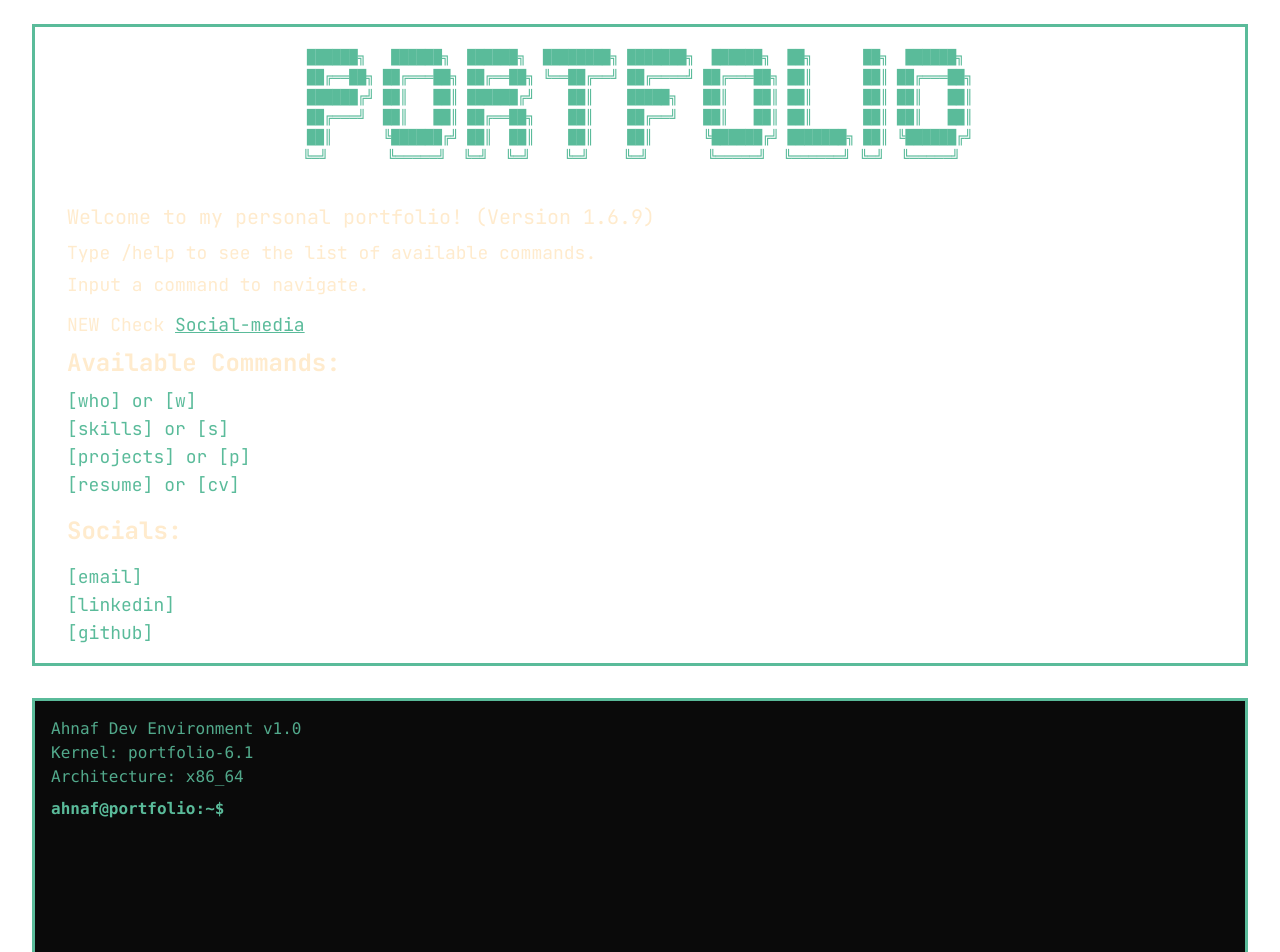
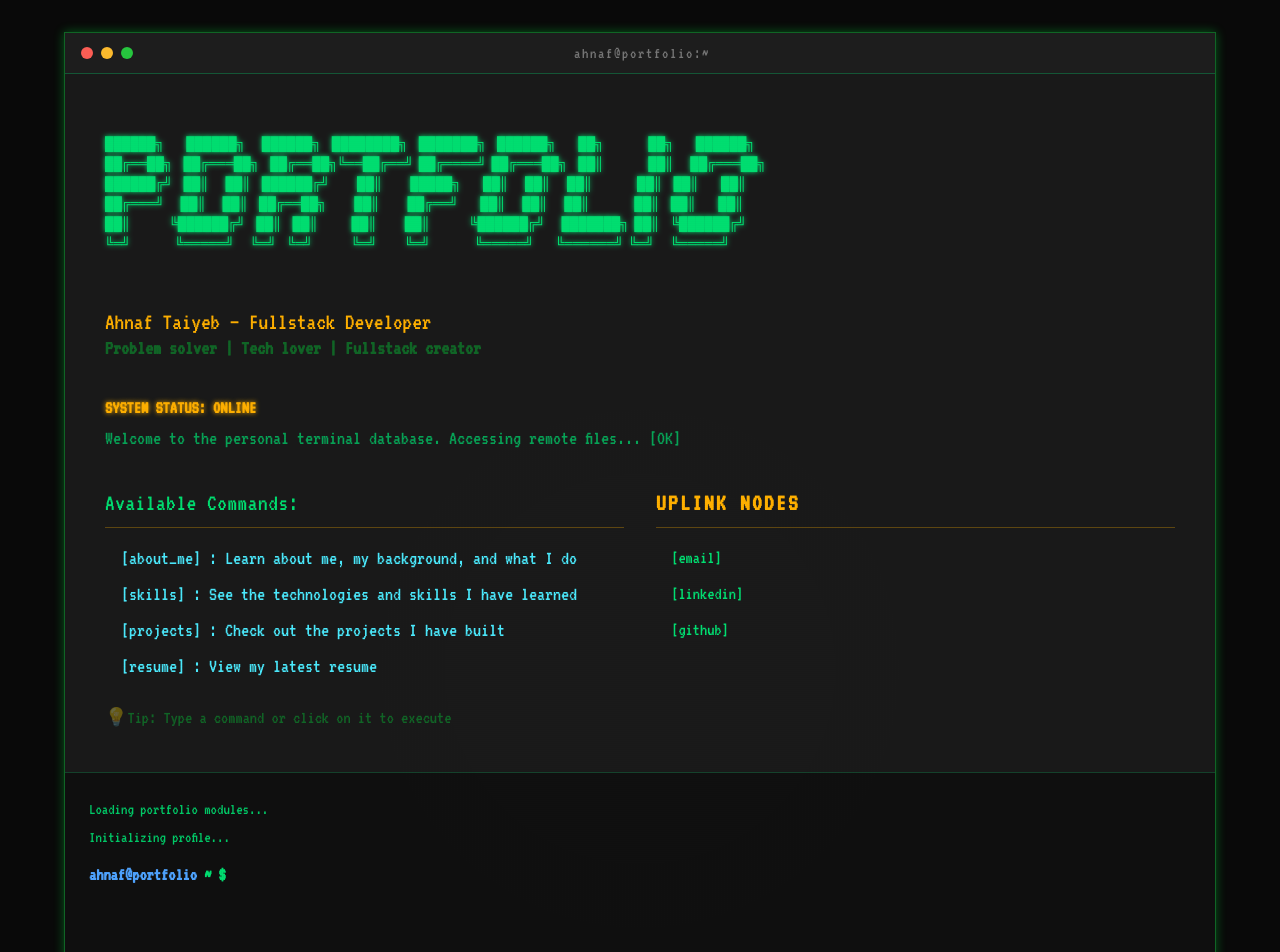
Before and after one commit to AhnafTaiyeb310/my-portfolio, a Next.js app: page / in a window 1280 px wide. Shown: the top 952 px of the page. Built offline with nearby package versions, Linux system fonts and the light colour scheme.

Commit message:
big ui transition

```diff
--- a/src/app/components/AsciiName.jsx
+++ b/src/app/components/AsciiName.jsx
@@ -1,14 +1,14 @@
-export default function  AsciiName() {
-    return (
-      <pre className="text-matrix font-mono text-sm text-center">
-        {`
-██████╗   ██████╗  ██████╗  ████████╗ ███████╗  ██████╗  ██╗      ██╗  ██████╗
-██╔══██╗ ██╔═══██╗ ██╔══██╗ ╚══██╔══╝ ██╔════╝ ██╔═══██╗ ██║      ██║ ██╔═══██╗
-██████╔╝ ██║   ██║ ██████╔╝    ██║    █████╗   ██║   ██║ ██║      ██║ ██║   ██║
-██╔═══╝  ██║   ██║ ██╔══██╗    ██║    ██╔══╝   ██║   ██║ ██║      ██║ ██║   ██║
-██║      ╚██████╔╝ ██║  ██║    ██║    ██║      ╚██████╔╝ ███████╗ ██║ ╚██████╔╝
-╚═╝       ╚═════╝  ╚═╝  ╚═╝    ╚═╝    ╚═╝       ╚═════╝  ╚══════╝ ╚═╝  ╚═════╝
+export default function AsciiName() {
+  return (
+    <pre className="text-matrix font-mono text-sm">
+      {`
+██████╗    ██████╗   ██████╗  ████████╗  ███████╗  ██████╗    ██╗        ██╗    ██████╗
+██╔══██╗  ██╔═══██╗  ██╔══██╗╚══██╔══╝ ██╔════╝ ██╔═══██╗  ██║        ██║   ██╔═══██╗
+██████╔╝  ██║   ██║  ██████╔╝     ██║     █████╗    ██║   ██║   ██║        ██║  ██║    ██║
+██╔═══╝   ██║   ██║  ██╔══██╗     ██║     ██╔══╝    ██║   ██║   ██║        ██║  ██║    ██║
+██║       ╚██████╔╝  ██║  ██║      ██║     ██║       ╚██████╔╝   ███████╗ ██║  ╚██████╔╝
+╚═╝        ╚═════╝   ╚═╝  ╚═╝       ╚═╝     ╚═╝        ╚═════╝    ╚══════╝ ╚═╝   ╚═════╝
             `}
-      </pre>
-    );
+    </pre>
+  );
 }
--- a/src/app/components/MainWindow.jsx
+++ b/src/app/components/MainWindow.jsx
@@ -1,56 +1,113 @@
 import AsciiName from "./AsciiName";
 import Terminal from "./Terminal";
+import ScreenEffects from "./ScreenEffects";
 
 function MainWindow() {
-    const commands = [
-        "[who] or [w]",
-        "[skills] or [s]",
-        "[projects] or [p]",
-        "[resume] or [cv]"
-    ];
+    const commands = {
+        about_me: "Learn about me, my background, and what I do",
+        skills: "See the technologies and skills I have learned",
+        projects: "Check out the projects I have built",
+        resume: "View my latest resume",
+    };
     const socials = ["[email]", "[linkedin]", "[github]"];
+
     return (
-        <>
-        <div className="flex mt-6 w-screen h-auto items-center justify-center">
-            <div className="w-[95%] h-full border-3 border-matrix">
-                <div>
+        <div className="relative min-h-screen bg-black-950 overflow-hidden selection:bg-matrix selection:text-black">
+            <ScreenEffects />
+
+            <div className="flex flex-col items-center justify-center min-h-screen p-4 md:p-8">
+                {/* Main Window Frame */}
+                <div className="w-full max-w-6xl terminal-border bg-black-150 backdrop-blur-sm overflow-hidden flex flex-col">
+
+                    {/* Window Header */}
+                    <div className="bg-black-250 px-4 py-2 flex items-center justify-between border-b border-matrix/30">
+                        <div className="flex gap-2">
+                            <div className="w-3 h-3 rounded-full bg-[#ff5f56]"></div>
+                            <div className="w-3 h-3 rounded-full bg-[#ffbd2e]"></div>
+                            <div className="w-3 h-3 rounded-full bg-[#27c93f]"></div>
+                        </div>
+                        <div className="text-[oklab(100%_0_0_/0.4)] text-md font-mono tracking-widest">
+                            {/* Ahnaf-OS v1.6.9 — Session: Guest */}
+                            ahnaf@portfolio:~
+                        </div>
+                        <div className="w-12"></div>
+                    </div>
+
+                    <div className="flex flex-col h-full">
+                        {/* Static Content Section (Top) */}
+                        <div className="w-full p-6 md:p-10 border-b border-matrix/20 overflow-y-auto max-h-auto">
+                            <div className="glow-text">
                                 <AsciiName />
                             </div>
-                <div className="main-content my-4 mx-8">
-                    <div className="headings">
-                        <h1 className="text-xl text-highlight-400">Welcome to my personal portfolio! (Version 1.6.9)</h1>
-                        <h1 className="text-lg mt-2 text-highlight-400">Type /help to see the list of available commands.</h1>
-                        <h1 className="text-lg mt-1 text-highlight-400">Input a command to navigate.</h1>
-                        <h1 className="text-lg mt-3 text-highlight-400"><span>NEW</span> Check <span className="link">Social-media</span></h1>
+
+                            <div className="main-content mt-8 space-y-8">
+                                <div className="name -space-y-1">
+                                    <h1 className=" text-2xl text-highlight-400 ">
+                                        Ahnaf Taiyeb — Fullstack Developer
+                                    </h1>
+                                    <h1 className="text-xl font-bold text-matrix-dim">
+                                        Problem solver | Tech lover | Fullstack creator
+                                    </h1>
+                                </div>
+                                <div className="y-space-0.5">
+                                    <h1 className="text-lg font-bold glow-text-amber text-highlight-400 uppercase">
+                                        System Status: Online
+                                    </h1>
+                                    <p className="text-xl text-matrix opacity-70 leading-relaxed">
+                                        Welcome to the personal terminal database.
+                                        Accessing remote files... [OK]
+                                    </p>
                                 </div>
 
+
+                                <div className="grid grid-cols-1 md:grid-cols-2 gap-8">
                                     <div className="commands">
-                        <h1 className="font-bold text-2xl my-2 text-highlight-400">Available Commands:</h1>
-                        {
-                            commands.map((command, idx)=>(
-                                <p key={idx} className="text-matrix text-lg"> {command} </p>
-                            ))
-                        }
+                                        <h2 className="text-2xl mb-4 text-matrix tracking-wide border-b border-highlight-400/30 pb-2">
+                                            Available Commands:
+                                        </h2>
+                                        <div className="space-y-2">
+                                            {Object.entries(commands).map(([key, value], idx)=>(
+                                                <p key={idx} className="text-commands-color text-xl flex items-center gap-2 group cursor-pointer">
+                                                    <span className="text-highlight-400 opacity-0 group-hover:opacity-100 transition-opacity"> &gt; </span>
+                                                    [{key}] : {value}
+                                                </p>
+                                            ))}
                                         </div>
-                    <div className="socials">
-                        <h1 className="font-bold text-2xl my-4 text-highlight-400">Socials:</h1>
-                        {
-                            socials.map((social, idx)=>(
-                                <p key={idx} className="text-matrix text-lg"> {social} </p>
-                            ))
-                        }
                                     </div>
 
+                                    <div className="socials">
+                                        <h2 className="font-bold text-2xl mb-4 text-highlight-400 uppercase tracking-widest border-b border-highlight-400/30 pb-2">
+                                            Uplink Nodes
+                                        </h2>
+                                        <div className="space-y-2">
+                                            {socials.map((social, idx)=>(
+                                                <p key={idx} className="text-matrix text-lg flex items-center gap-2 group cursor-pointer hover:text-highlight-400 transition-colors">
+                                                    <span className="text-highlight-400 opacity-0 group-hover:opacity-100 transition-opacity"> # </span>
+                                                    {social}
+                                                </p>
+                                            ))}
                                         </div>
                                     </div>
                                 </div>
-
-        <div className="terminal flex mt-8 w-screen h-auto items-center justify-center">
-            <div className="w-[95%] h-full border-3 border-matrix">
+                            </div>
+                            <div className="mt-6 text-matrix-dim ">
+                                <h1 className="text-lg ">💡Tip: Type a command or click on it to execute</h1>
+                            </div>
+                        </div>
+                    </div>
+                        {/* Terminal Section (Bottom) */}
+                        <div className="w-full bg-black/40 flex flex-col h-125 overflow-hidden">
                             <Terminal />
                         </div>
                 </div>
-        </>
+
+
+                {/* Subtle Footer Info */}
+                <div className="mt-4 text-matrix/30 text-xs font-mono uppercase tracking-[0.3em]">
+                    Terminal UI Interface © 2026 // Secure Connection
+                </div>
+            </div>
+        </div>
     );
 }
 
--- /dev/null
+++ b/src/app/components/ScreenEffects.jsx
@@ -0,0 +1,15 @@
+"use client";
+
+const ScreenEffects = () => {
+  return (
+    <div className="pointer-events-none absolute inset-0 z-50 overflow-hidden opacity-[0.03]">
+      {/* Scanline pattern */}
+      <div className="h-full w-full bg-[linear-gradient(rgba(18,16,16,0)_50%,rgba(0,0,0,0.25)_50%),linear-gradient(90deg,rgba(255,0,0,0.06),rgba(0,255,0,0.02),rgba(0,0,255,0.06))] bg-[length:100%_2px,3px_100%] animate-flicker"></div>
+
+      {/* CRT Vignette Effect */}
+      <div className="absolute inset-0 bg-[radial-gradient(circle,rgba(0,0,0,0)_0%,rgba(0,0,0,0.4)_100%)]"></div>
+    </div>
+  );
+};
+
+export default ScreenEffects;
--- a/src/app/components/Terminal.jsx
+++ b/src/app/components/Terminal.jsx
@@ -6,14 +6,33 @@ import TerminalInput from "./TerminalInput";
 import { handleCommandRouting } from "./Commands";
 
 const Terminal = () => {
-  const [history, setHistory] = useState([
-    {
-      type: "output",
-      content:
-        "Ahnaf Dev Environment v1.0 \nKernel: portfolio-6.1 \nArchitecture: x86_64",
-    },
-  ]);
+  const [history, setHistory] = useState([]);
+  const [isBooting, setIsBooting] = useState(true);
+  const [isMounted, setIsMounted] = useState(false);
   const terminalRef = useRef(null);
+
+  useEffect(() => {
+    setIsMounted(true);
+    const bootLines = [
+      "Booting developer environment...",
+      "Loading portfolio modules...",
+      "Initializing profile...",
+      // "Ready.",
+    ];
+
+    let i = 0;
+    const interval = setInterval(() => {
+      if (i < bootLines.length) {
+        setHistory((prev) => [...prev, { type: "output", content: bootLines[i] }]);
+        i++;
+      } else {
+        setIsBooting(false);
+        clearInterval(interval);
+      }
+    }, 400);
+
+    return () => clearInterval(interval);
+  }, []);
 
   const handleCommand = (command) => {
     handleCommandRouting(command, history, setHistory);
@@ -26,14 +45,16 @@ const Terminal = () => {
     }
   }, [history]);
 
+  if (!isMounted) return <div className="w-full h-full min-h-[400px] bg-transparent" />;
+
   return (
     <div
-      className="w-full h-[400px] overflow-y-auto p-4 scrollbar-hide font-mono bg-[#0a0a0a]"
+      className="w-full h-full min-h-[400px] overflow-y-auto p-6 font-mono bg-transparent custom-scrollbar"
       ref={terminalRef}
       onClick={() => terminalRef.current?.querySelector('input')?.focus()}
     >
       <TerminalOutput history={history} />
-      <TerminalInput onCommand={handleCommand} history={history} />
+      {!isBooting && <TerminalInput onCommand={handleCommand} history={history} />}
     </div>
   );
 };
--- a/src/app/components/TerminalInput.jsx
+++ b/src/app/components/TerminalInput.jsx
@@ -40,10 +40,14 @@ const TerminalInput = ({ onCommand, history }) => {
 
   return (
     <div className="flex gap-2 items-center mt-2 pb-4">
-      <span className="text-matrix font-bold shrink-0">ahnaf@portfolio:~$</span>
+      <span className="text-terminal-text font-bold shrink-0 text-lg">
+        ahnaf@portfolio
+        {/* <span className="text-matrix-dim"> ~ </span> */}
+        <span className="text-matrix"> ~ $</span>
+      </span>
       <input
         type="text"
-        className="bg-transparent border-none outline-none text-highlight-400 w-full caret-matrix font-mono"
+        className="bg-transparent border-none outline-none text-matrix w-full caret-matrix text-xl focus:ring-0"
         autoFocus
         value={value}
         onChange={(e) => setValue(e.target.value)}
--- a/src/app/globals.css
+++ b/src/app/globals.css
@@ -1,36 +1,73 @@
 @import "tailwindcss";
 
-/* :root {
-  --background: #ffffff;
-  --foreground: #171717;
-
-} */
-
-/* @theme inline {
-  --color-background: var(--background);
-  --color-foreground: var(--foreground);
-  --font-sans: var(--font-geist-sans);
-  --font-mono: var(--font-geist-mono);
-} */
-
-@media (prefers-color-scheme: dark) {
-  :root {
-    --background: #0a0a0a;
-    --foreground: #ededed;
-  }
+:root {
+  --background: #050505;
+  --foreground: #00FF41;
 }
 
 body {
   background: var(--background);
   color: var(--foreground);
-  font-family: Arial, Helvetica, sans-serif;
+  font-family: var(--font-mono);
+  overflow-x: hidden;
 }
 
 @theme {
-  --color-matrix: #5abb9a;
-  --color-highlight-400: #ffebcd;
+  --color-matrix: oklch(0.79 0.21 151.71);
+  --color-black-950: #0a0a0a;
+  --color-black-150: #1a1a1a;
+  --color-black-250: #1e1e1e;
+  --color-matrix-dim: #00FF4155;
+  --color-highlight-400: #FFB000;
+  --color-terminal-bg: #050505;
+  --color-commands-color: oklch(0.86 0.13 207.08);
+  --color-terminal-text: oklch(0.71 0.17 254.62);
+
+  --font-mono: "VT323", "JetBrains Mono", monospace;
+
+  --animate-flicker: flicker 0.15s infinite;
+
+  @keyframes flicker {
+    0% { opacity: 0.97; }
+    100% { opacity: 1; }
+  }
 }
 
 .link {
-  @apply text-matrix text-lg underline;
+  @apply text-highlight-400 text-lg underline cursor-pointer;
 }
+
+.crt-vignette {
+  background: radial-gradient(circle, rgba(18, 16, 16, 0) 50%, rgba(0, 0, 0, 0.25) 100%),
+              linear-gradient(rgba(18, 16, 16, 0) 50%, rgba(0, 0, 0, 0.1) 50%),
+              linear-gradient(90deg, rgba(255, 0, 0, 0.06), rgba(0, 255, 0, 0.02), rgba(0, 0, 255, 0.06));
+  background-size: 100% 100%, 100% 2px, 3px 100%;
+  pointer-events: none;
+}
+
+.terminal-border {
+  border: 1px solid var(--color-matrix-dim);
+  box-shadow: 0 0 10px var(--color-matrix-dim);
+}
+
+.glow-text {
+  text-shadow: 0 0 5px var(--color-matrix);
+}
+
+.glow-text-amber {
+  text-shadow: 0 0 5px var(--color-highlight-400);
+}
+
+.custom-scrollbar::-webkit-scrollbar {
+  width: 6px;
+}
+.custom-scrollbar::-webkit-scrollbar-track {
+  background: transparent;
+}
+.custom-scrollbar::-webkit-scrollbar-thumb {
+  background: #00FF4133;
+  border-radius: 4px;
+}
+.custom-scrollbar::-webkit-scrollbar-thumb:hover {
+  background: #00FF4166;
+}
--- a/src/app/layout.js
+++ b/src/app/layout.js
@@ -1,33 +1,28 @@
-import { Geist, Geist_Mono } from "next/font/google";
-import { JetBrains_Mono } from "next/font/google";
+import { VT323, JetBrains_Mono } from "next/font/google";
 import "./globals.css";
 
+const vt323 = VT323({
+  subsets: ["latin"],
+  weight: ["400"],
+  variable: "--font-vt323",
+});
 
 const jetbrains = JetBrains_Mono({
   subsets: ["latin"],
   weight: ["400", "700"],
-});
-
-const geistSans = Geist({
-  variable: "--font-geist-sans",
-  subsets: ["latin"],
-});
-
-const geistMono = Geist_Mono({
-  variable: "--font-geist-mono",
-  subsets: ["latin"],
+  variable: "--font-jetbrains",
 });
 
 export const metadata = {
-  title: "Create Next App",
-  description: "Generated by create next app",
+  title: "Ahnaf Portfolio | Retro Terminal",
+  description: "A retro terminal-style personal portfolio",
 };
 
 export default function RootLayout({ children }) {
   return (
     <html lang="en">
       <body
-        className={`${jetbrains.className} antialiased`}
+        className={`${vt323.variable} ${jetbrains.variable} font-mono antialiased`}
       >
         {children}
       </body>
```
Lines whose indentation alone changed are shown as unchanged.
